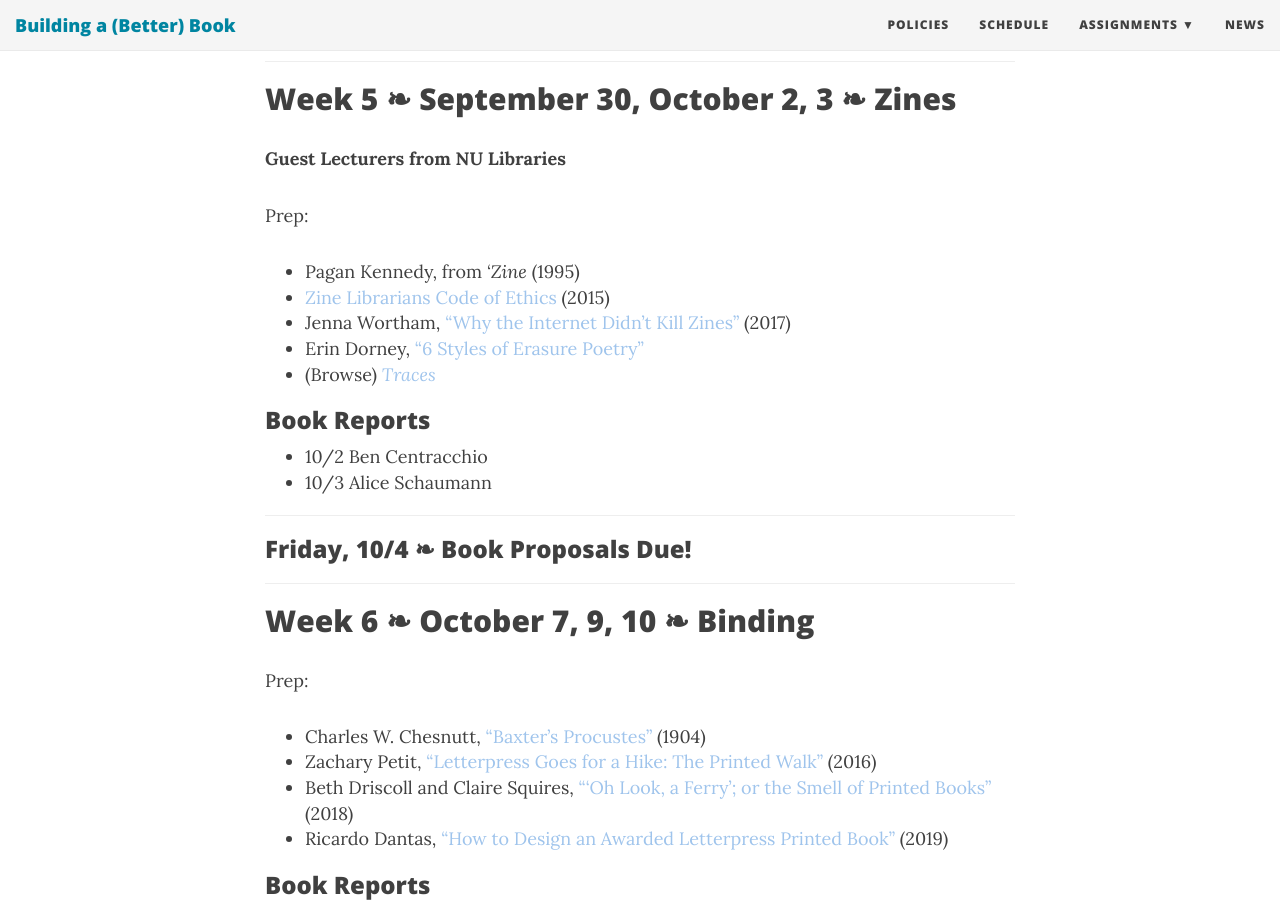
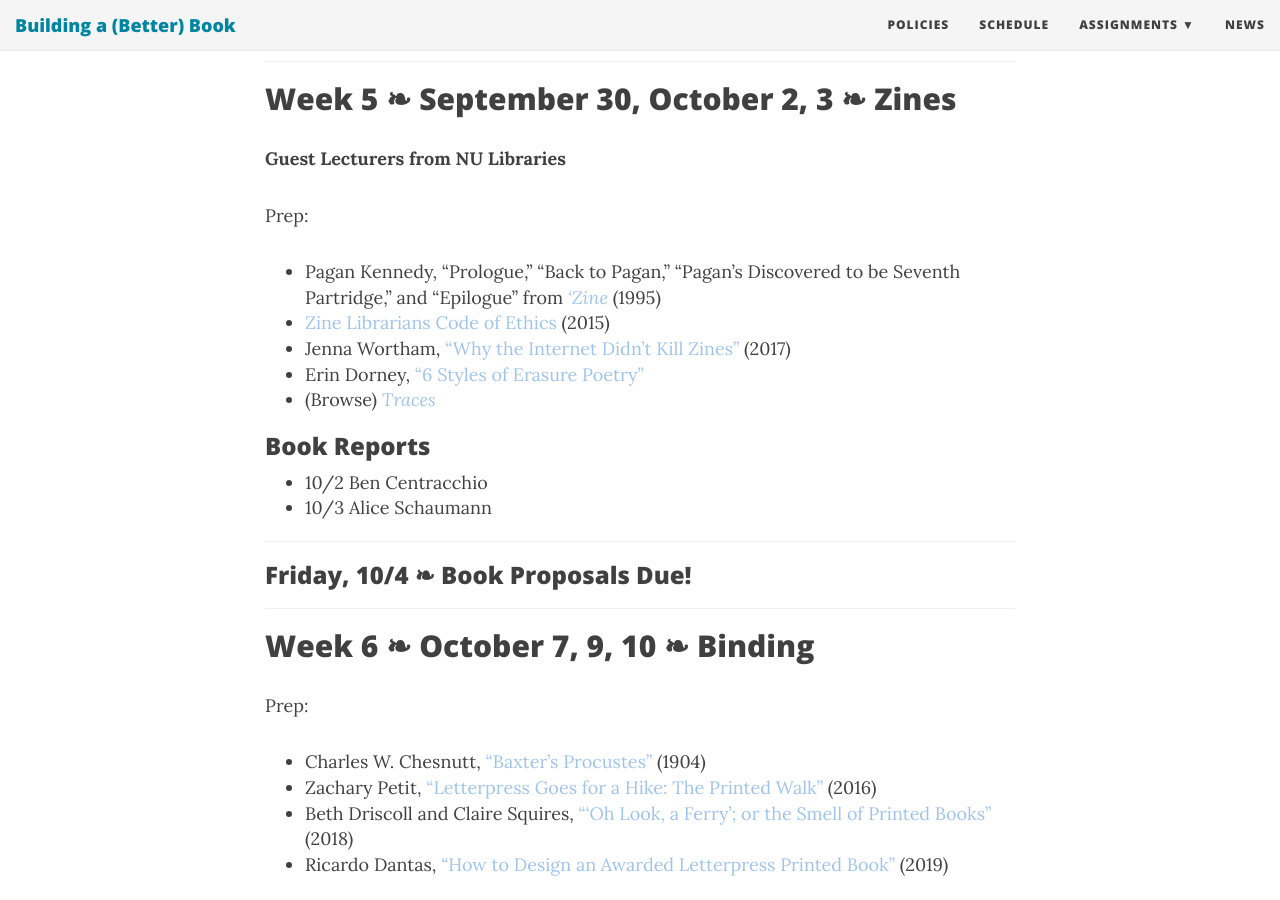
Before and after one commit to rccordell/f19bbb, a Jekyll site: the page built from schedule.md, in a window 1280 px wide and 900 px high, scrolled down 2753 px. Built offline with Jekyll 4.4.1, drawn with Linux system fonts in a browser that asks for light colours; nearby versions of some CDN libraries; some web fonts are replaced.

Commit message:
added leganto link for zine

```diff
--- a/schedule.md
+++ b/schedule.md
@@ -85,7 +85,7 @@ Prep:
 
 Prep:
 
-+ Pagan Kennedy, from *'Zine* (1995)
++ Pagan Kennedy, "Prologue," "Back to Pagan," "Pagan’s Discovered to be Seventh Partridge," and "Epilogue" from [*'Zine*](https://northeastern.alma.exlibrisgroup.com/leganto/public/01NEU_INST/citation/9563577830001401?auth=SAML) (1995)
 + [Zine Librarians Code of Ethics](https://zinelibraries.info/code-of-ethics/) (2015)
 + Jenna Wortham, ["Why the Internet Didn’t Kill Zines"](https://www.nytimes.com/2017/02/28/magazine/why-the-internet-didnt-kill-zines.html) (2017)
 + Erin Dorney, ["6 Styles of Erasure Poetry"](https://trishhopkinson.com/2018/06/10/6-styles-of-erasure-poetry-guest-blog-post-by-erin-dorney/)
```
